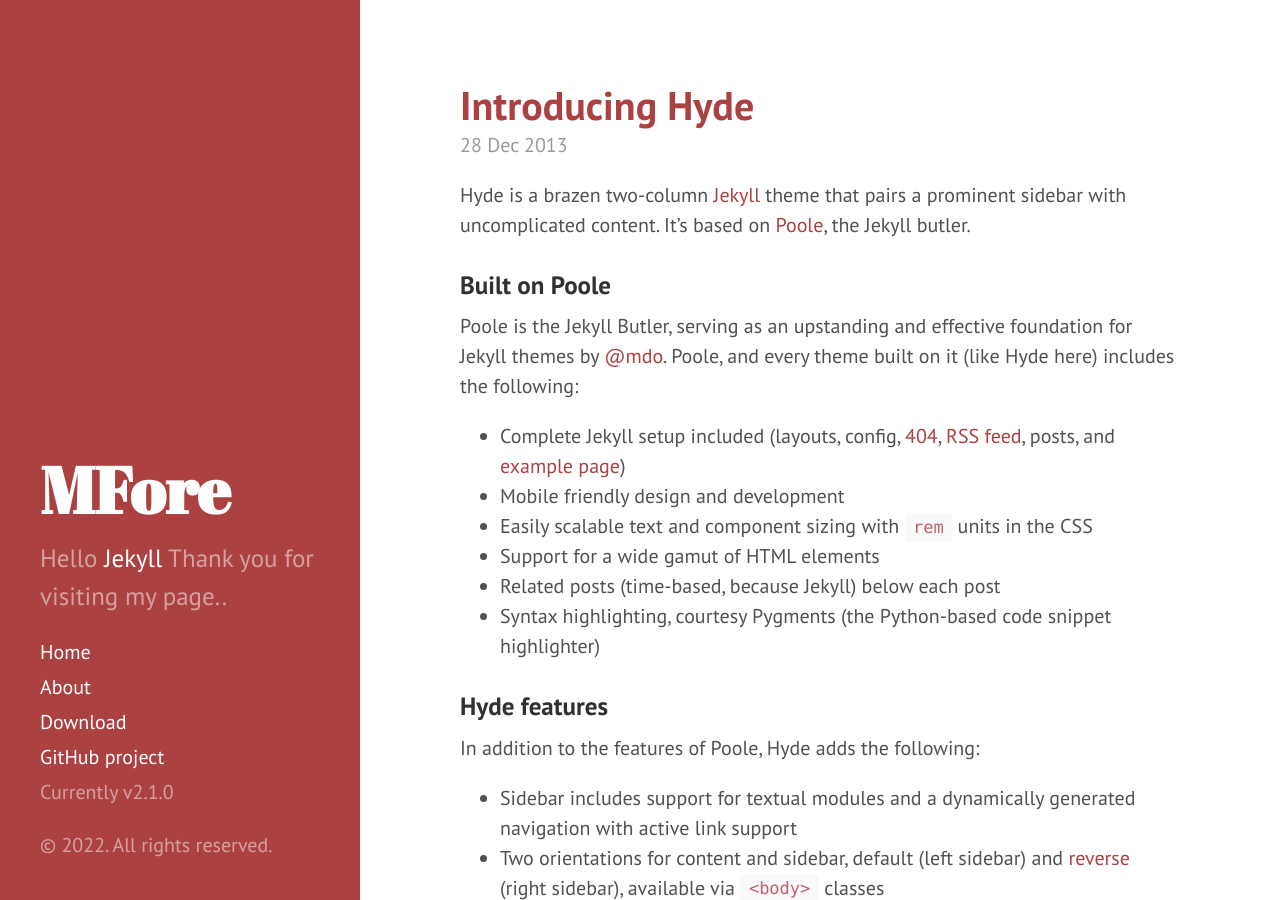
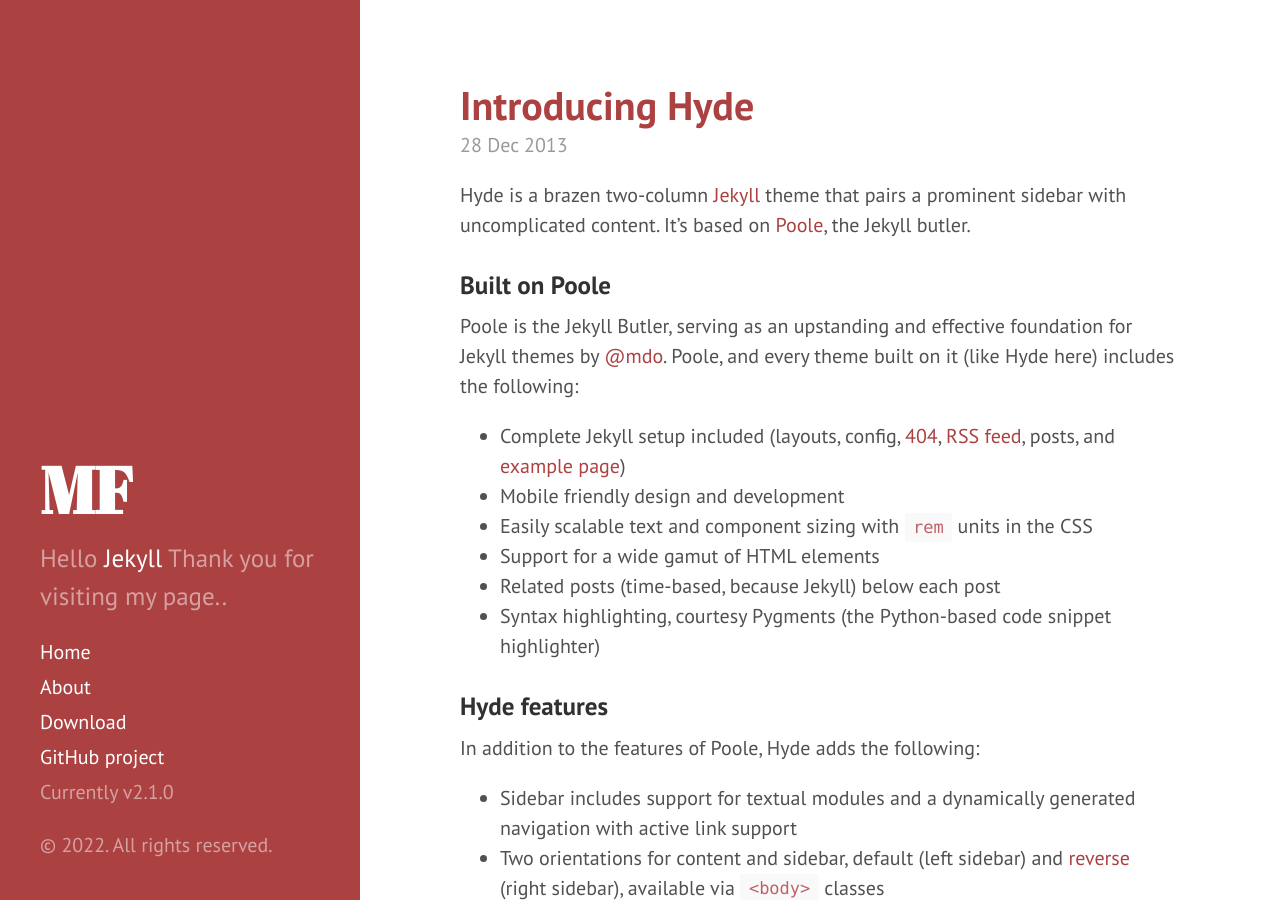
Before and after one commit to Maudi84/static_mf, a Jekyll site: the page built from index.html, in a window 1280 px wide and 900 px high. Built offline with Jekyll 4.4.1, drawn with Linux system fonts in a browser that asks for light colours; the list of posts is cut into pages by our own code.

Commit message:
Update _config.yml

```diff
--- a/_config.yml
+++ b/_config.yml
@@ -6,7 +6,7 @@
 permalink:        pretty
 
 # Setup
-title:            MFore
+title:            MF
 tagline:          'Portfolio for Maurice'
 description:      'Hello <a href="http://jekyllrb.com" target="_blank">Jekyll</a> Thank you for visiting my page.</a>.'
 url:              https://maudi84.github.io
```
